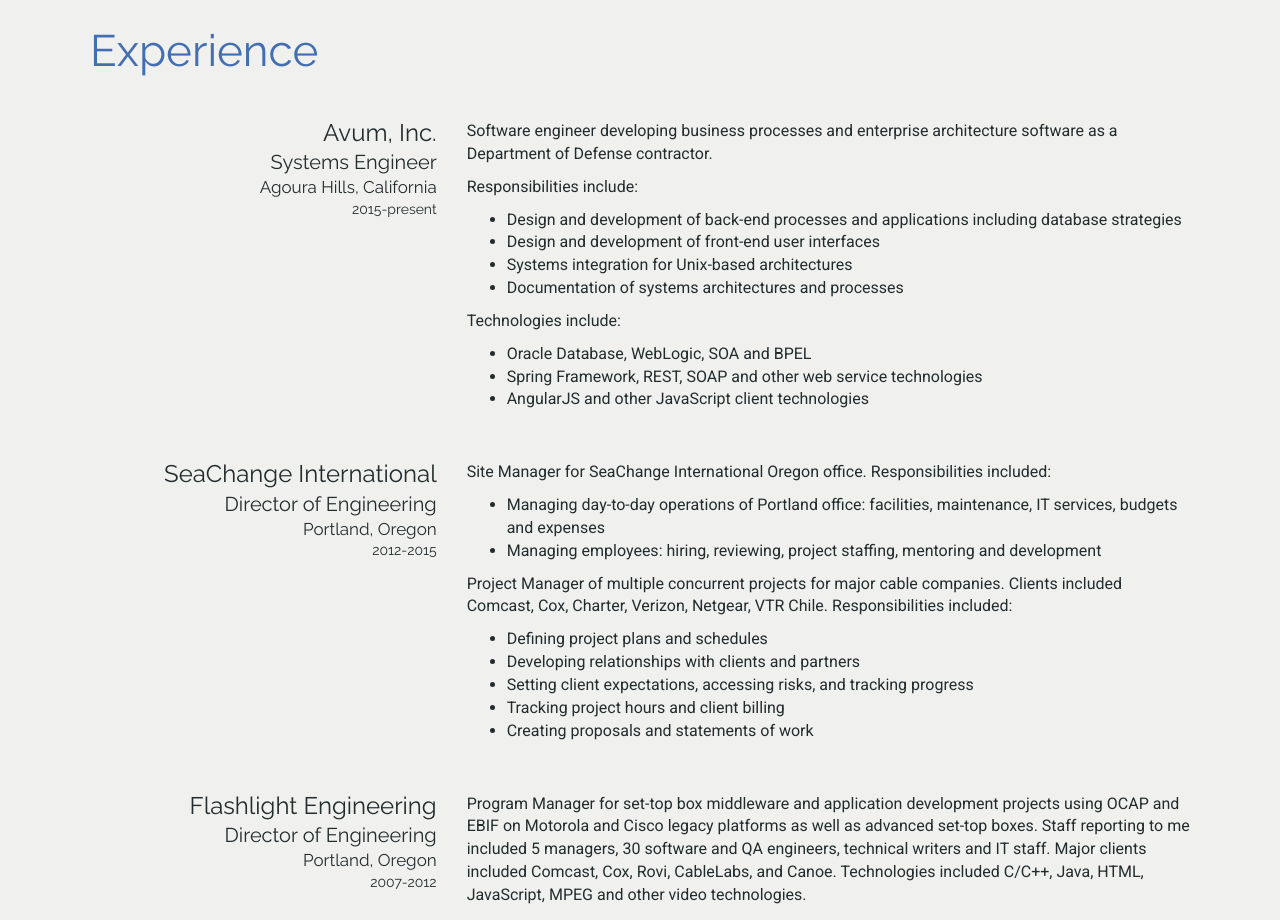
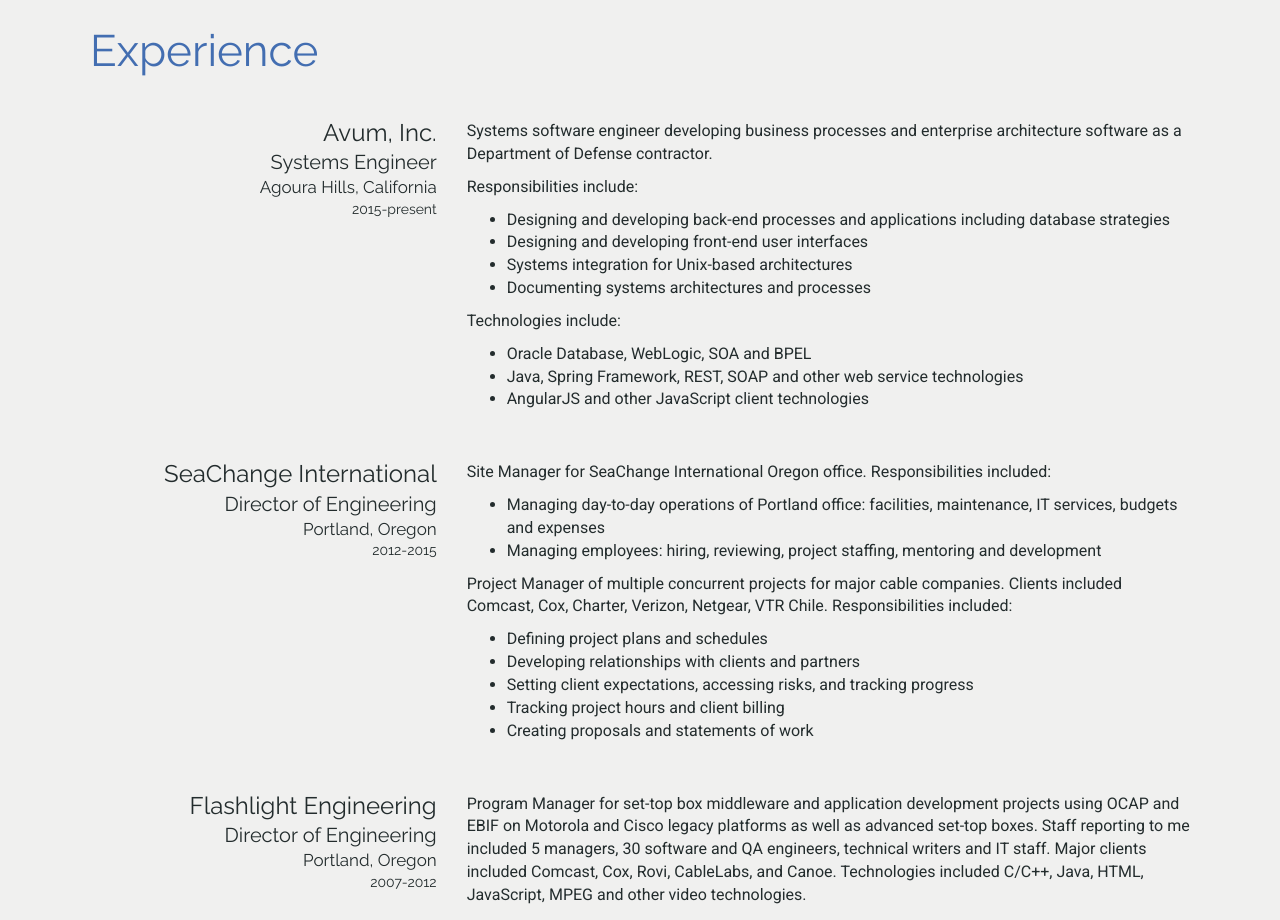
Before and after one commit to eldub10/eldub10.github.io, a plain HTML site: page index.html in a window 1280 px wide. Shown: the part 1980-2900 px from the top of the page. Drawn offline with nearby package versions, Linux system fonts and the light colour scheme.

Commit message:
update to job responsibilites

```diff
--- a/index.html
+++ b/index.html
@@ -342,18 +342,18 @@
       <h5>2015-present</h5>
     </div>
     <div class="col-sm-8">
-      <p>Software engineer developing business processes and enterprise architecture software as a Department of Defense contractor.</p>
+      <p>Systems software engineer developing business processes and enterprise architecture software as a Department of Defense contractor.</p>
       <p>Responsibilities include:</p>
       <ul>
-        <li>Design and development of back-end processes and applications including database strategies</li>
-        <li>Design and development of front-end user interfaces</li>
+        <li>Designing and developing back-end processes and applications including database strategies</li>
+        <li>Designing and developing front-end user interfaces</li>
         <li>Systems integration for Unix-based architectures</li>
-        <li>Documentation of systems architectures and processes</li>
+        <li>Documenting systems architectures and processes</li>
       </ul>
       <p>Technologies include:</p>
       <ul>
         <li>Oracle Database, WebLogic, SOA and BPEL</li>
-        <li>Spring Framework, REST, SOAP and other web service technologies</li>
+        <li>Java, Spring Framework, REST, SOAP and other web service technologies</li>
         <li>AngularJS and other JavaScript client technologies</li>
       </ul>
     </div>
```
